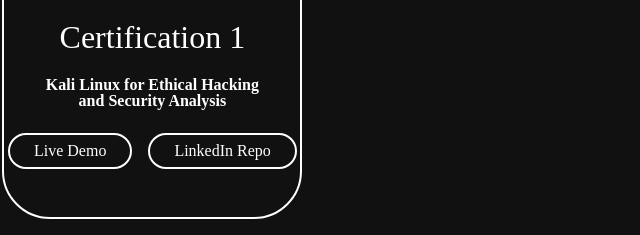
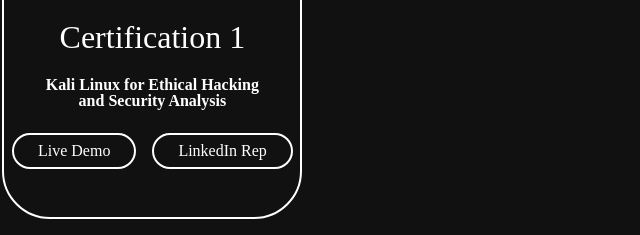
Before and after one commit to Chauraya/Web-portfolio, a plain HTML site: page index.html in a window 1280 px wide. Shown: the part 3425-3660 px from the top of the page, 0-640 px from the left. Drawn offline with nearby package versions, Linux system fonts and the light colour scheme.

Commit message:
Fix HTML encoding issues in index.html

```diff
--- a/index.html
+++ b/index.html
@@ -118,7 +118,7 @@
                     <h3>Databases</h3>
                     <div class="skill-items">
                         <span>MySQL<i class="fa-solid fa-database"></span>
-                     </div>
+                    </div>
                 </div>
             </div>
         </div>
@@ -136,9 +136,7 @@
                 <p>Kali Linux for Ethical Hacking and Security Analysis</p>
                 <div class="btn-group">
                   <div class="btn">Live Demo</div>
-                  <div class="btn" >LinkedIn Repo
-
-                  </div>
+                  <div class="btn" >LinkedIn Rep</div>
                 </div>
             </div>
 
```
